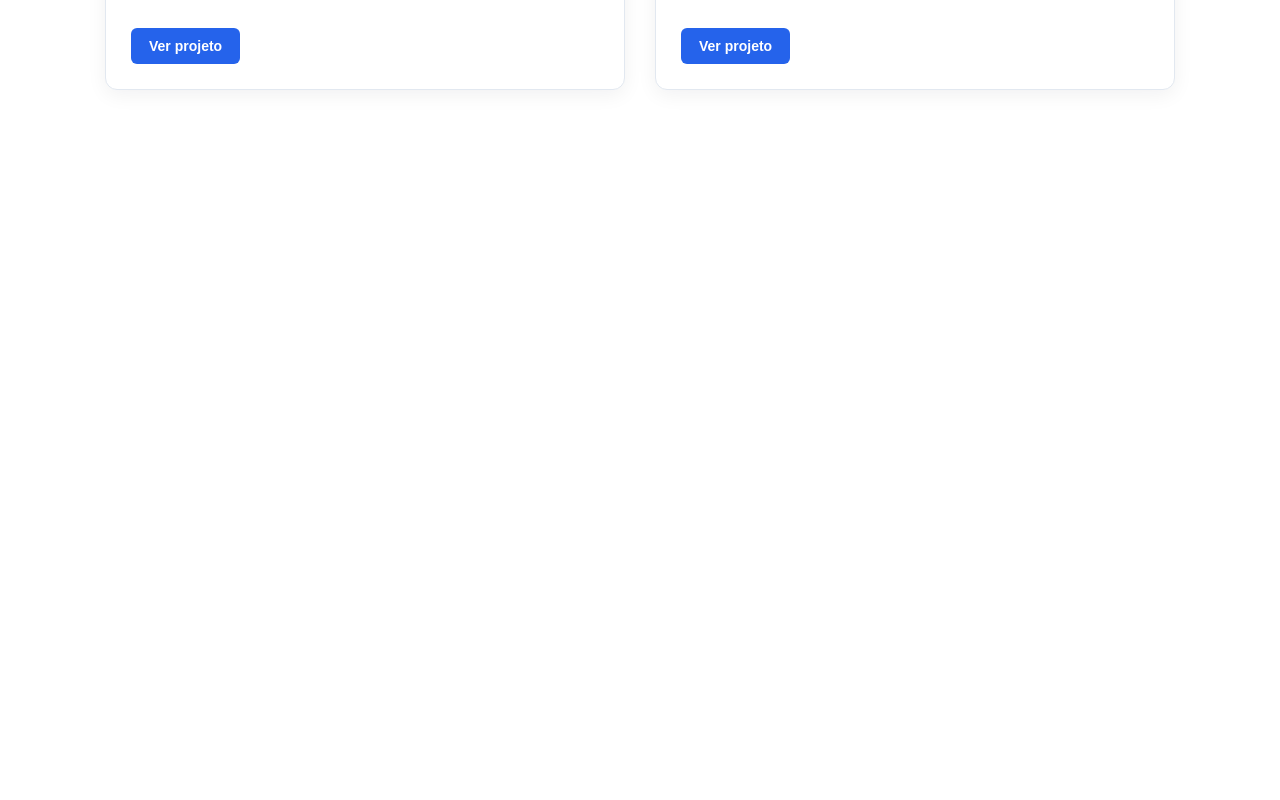
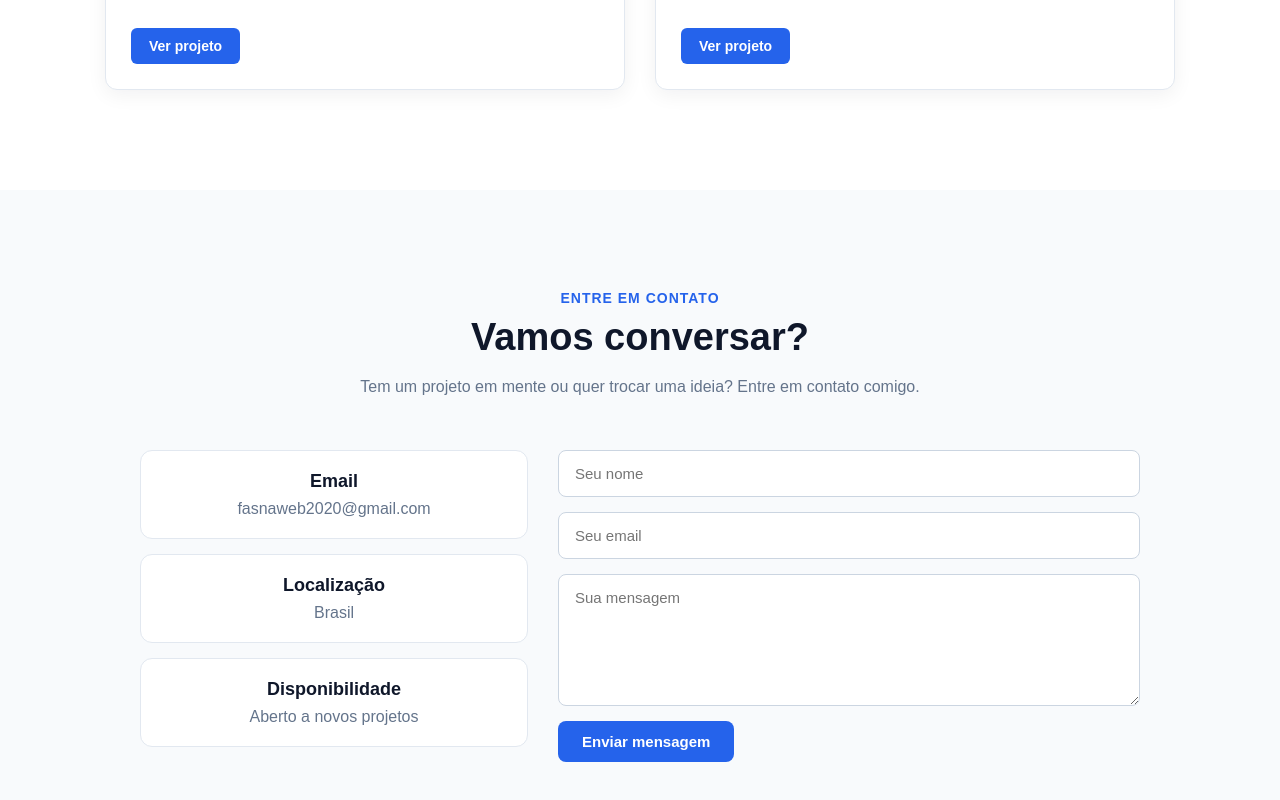
Before and after one commit to fabiano-santos-dev/meu-portfolio-react, a React (Vite) app: page / in a window 1280 px wide. Shown: the part 2737-3537 px from the top of the page. Before the commit the page ends 2927 px from the top, so only its background shows below. Built offline with nearby package versions, Linux system fonts and the light colour scheme.

Commit message:
feat: adiciona seção de contato

```diff
--- a/src/App.jsx
+++ b/src/App.jsx
@@ -3,6 +3,7 @@ import Hero from './components/Hero';
 import Sobre from './components/Sobre';
 import Skills from './components/Skills';
 import Projetos from './components/Projeto';
+import Contato from './components/Contato';
 import './App.css';
 
 function App() {
@@ -13,6 +14,7 @@ function App() {
       <Sobre />
       <Skills />
       <Projetos />
+      <Contato />
     </>
   );
 }
--- /dev/null
+++ b/src/components/Contato.jsx
@@ -0,0 +1,48 @@
+import '../css/contato.css';
+
+function Contato() {
+  return (
+    <section id='contato' className='contato'>
+      <p className='section-subtitle'>ENTRE EM CONTATO</p>
+
+      <h2>Vamos conversar?</h2>
+
+      <p className='contato-description'>
+        Tem um projeto em mente ou quer trocar uma ideia? Entre em contato
+        comigo.
+      </p>
+      <div className='contato-info'>
+        <div className='contato-layout'>
+          <div className='contato-info'>
+            <div className='contato-item'>
+              <h3>Email</h3>
+              <p>fasnaweb2020@gmail.com</p>
+            </div>
+
+            <div className='contato-item'>
+              <h3>Localização</h3>
+              <p>Brasil</p>
+            </div>
+
+            <div className='contato-item'>
+              <h3>Disponibilidade</h3>
+              <p>Aberto a novos projetos</p>
+            </div>
+          </div>
+
+          <form className='contato-form'>
+            <input type='text' placeholder='Seu nome' />
+
+            <input type='email' placeholder='Seu email' />
+
+            <textarea placeholder='Sua mensagem' rows='6'></textarea>
+
+            <button type='submit'>Enviar mensagem</button>
+          </form>
+        </div>
+      </div>
+    </section>
+  );
+}
+
+export default Contato;
--- /dev/null
+++ b/src/css/contato.css
@@ -0,0 +1,151 @@
+.contato {
+  padding: 100px 0;
+  background: #f8fafc;
+}
+
+.contato .section-subtitle {
+  text-align: center;
+  margin-bottom: 10px;
+
+  color: #2563eb;
+  font-weight: 700;
+}
+
+.contato h2 {
+  text-align: center;
+  margin-bottom: 15px;
+
+  font-size: 38px;
+  color: #0f172a;
+}
+
+.contato-description {
+  max-width: 600px;
+  margin: 0 auto 50px;
+
+  text-align: center;
+  line-height: 1.6;
+
+  color: #64748b;
+}
+
+.contato-layout {
+  width: 90%;
+  max-width: 1000px;
+  margin: 0 auto;
+
+  display: grid;
+  grid-template-columns: 1fr 1.5fr;
+  gap: 30px;
+  align-items: start;
+}
+
+.contato-info {
+  display: flex;
+  flex-direction: column;
+  gap: 15px;
+}
+
+.contato-item {
+  padding: 20px 25px;
+
+  background: #ffffff;
+  border: 1px solid #e2e8f0;
+  border-radius: 12px;
+
+  text-align: center;
+}
+
+.contato-item h3 {
+  margin-bottom: 8px;
+
+  color: #0f172a;
+  font-size: 18px;
+}
+
+.contato-item p {
+  color: #64748b;
+}
+
+.contato-form {
+  width: 100%;
+  max-width: none;
+  margin: 0;
+
+  display: flex;
+  flex-direction: column;
+  gap: 15px;
+}
+
+.contato-form input,
+.contato-form textarea {
+  width: 100%;
+
+  padding: 14px 16px;
+
+  border: 1px solid #cbd5e1;
+  border-radius: 8px;
+
+  font-family: inherit;
+  font-size: 15px;
+
+  outline: none;
+}
+
+.contato-form input:focus,
+.contato-form textarea:focus {
+  border-color: #2563eb;
+}
+
+.contato-form textarea {
+  resize: vertical;
+}
+
+.contato-form button {
+  align-self: flex-start;
+
+  padding: 12px 24px;
+
+  border: none;
+  border-radius: 8px;
+
+  background: #2563eb;
+  color: #ffffff;
+
+  font-size: 15px;
+  font-weight: 600;
+
+  cursor: pointer;
+
+  transition: 0.3s;
+}
+
+.contato-form button:hover {
+  background: #1d4ed8;
+}
+
+@media (max-width: 768px) {
+  .contato {
+    padding: 70px 0;
+  }
+
+  .contato h2 {
+    font-size: 32px;
+  }
+
+  .contato-layout {
+    grid-template-columns: 1fr;
+  }
+
+  .contato-info {
+    gap: 15px;
+  }
+
+  .contato-form {
+    width: 100%;
+  }
+
+  .contato-form button {
+    width: 100%;
+  }
+}
```
Also changed, not shown: src/components/ProjetoCards.jsx (deleted).
